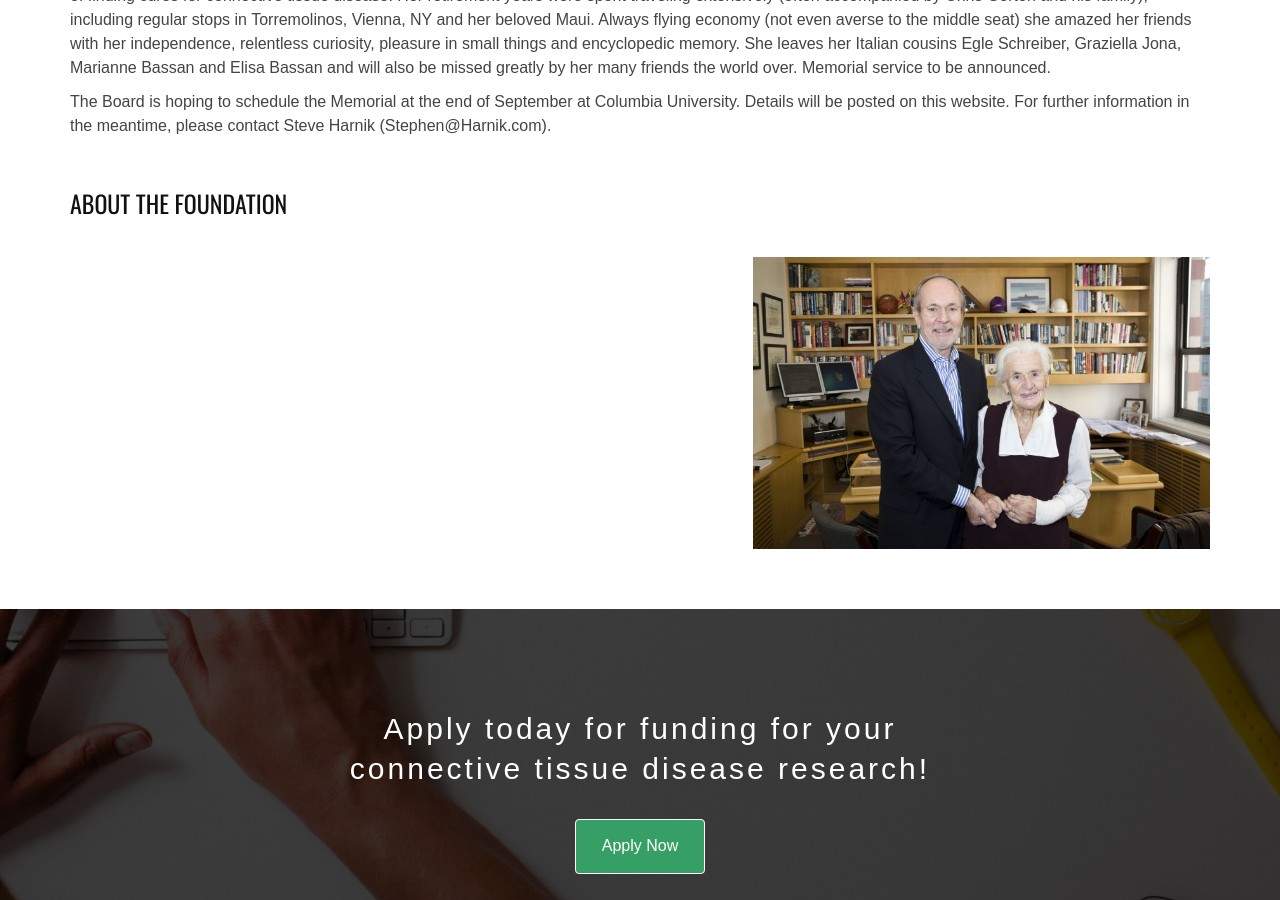
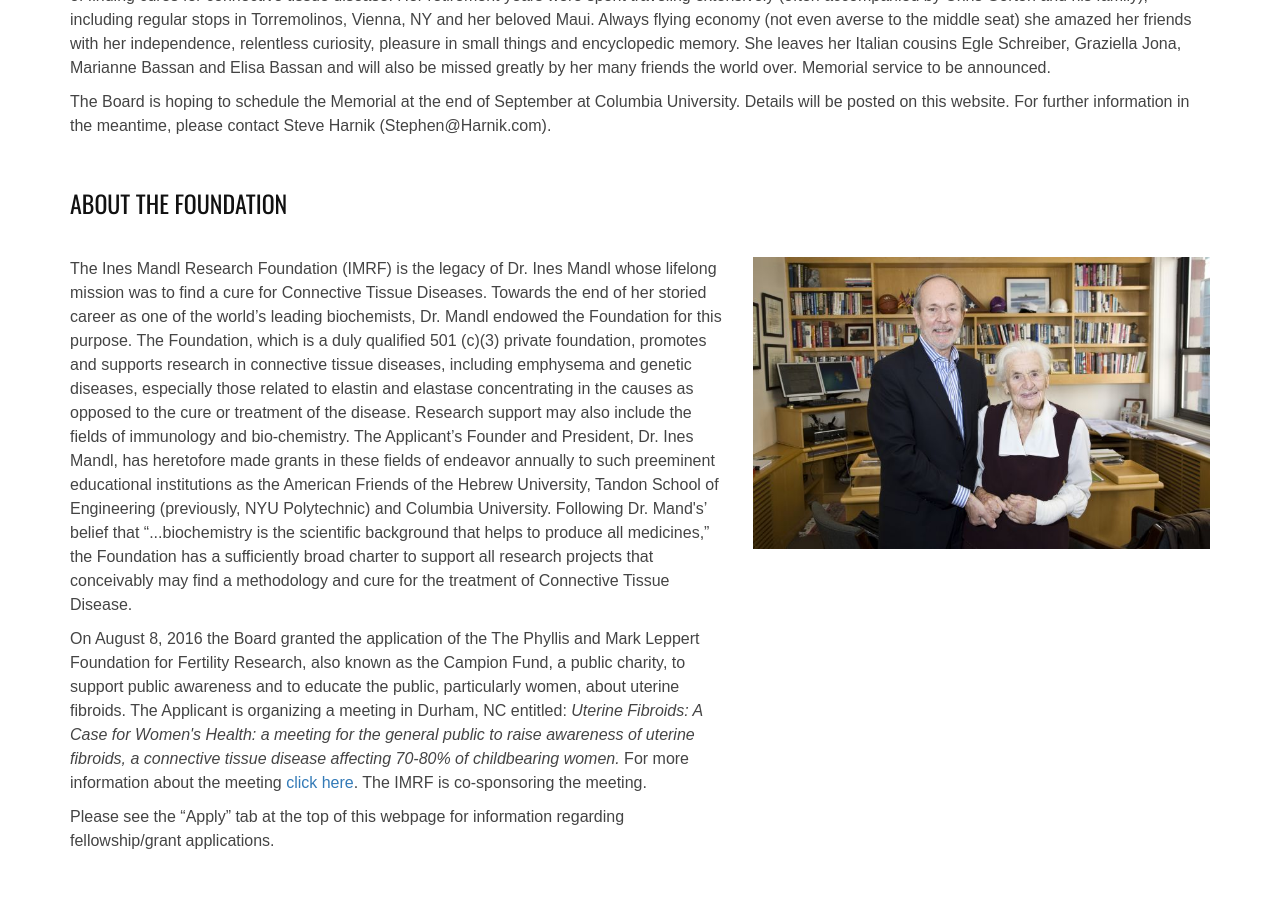
Before and after one commit to tstrand/mandlfoundation, a Jekyll site: the page built from the-ines-mandl-research-foundation.markdown, in a window 1280 px wide and 900 px high, scrolled down 1407 px. Built offline with Jekyll 4.4.1, drawn with Linux system fonts in a browser that asks for light colours.

Commit message:
Updated The Ines Mandl Research Foundation

```diff
--- a/the-ines-mandl-research-foundation.markdown
+++ b/the-ines-mandl-research-foundation.markdown
@@ -40,7 +39,32 @@ body1: The Board of the Ines Mandl Research Foundation is very sad to announce t
   on this website.  For further information in the meantime, please contact Steve
   Harnik (Stephen@Harnik.com).
 title2: About the Foundation
-body2:
+body2: 'The Ines Mandl Research Foundation (IMRF) is the legacy of Dr. Ines Mandl
+  whose lifelong mission was to find a cure for Connective Tissue Diseases. Towards
+  the end of her storied career as one of the world’s leading biochemists, Dr. Mandl
+  endowed the Foundation for this purpose.  The Foundation, which is a duly qualified
+  501 (c)(3) private foundation, promotes and supports research in connective tissue
+  diseases, including emphysema and genetic diseases, especially those related to
+  elastin and elastase concentrating in the causes as opposed to the cure or treatment
+  of the disease.  Research support may also include the fields of immunology and
+  bio-chemistry. The Applicant’s Founder and President, Dr. Ines Mandl, has heretofore
+  made grants in these fields of endeavor annually to such preeminent educational
+  institutions as the American Friends of the Hebrew University, Tandon School of
+  Engineering (previously, NYU Polytechnic) and Columbia University.  Following Dr.
+  Mand''s’ belief that “...biochemistry is the scientific background that helps to
+  produce all medicines,” the Foundation has a sufficiently broad charter to support
+  all research projects that conceivably may find a methodology and cure for the treatment
+  of Connective Tissue Disease.</p><p>On August 8, 2016 the Board granted the application
+  of the The Phyllis and Mark Leppert Foundation for Fertility Research, also known
+  as the Campion Fund, a public charity, to support public awareness and to educate
+  the public, particularly women, about uterine fibroids.  The Applicant is organizing
+  a meeting in Durham, NC entitled: <span style="font-style: italic">Uterine Fibroids:  A
+  Case for Women''s Health: a meeting for the general public to raise awareness of
+  uterine fibroids, a connective tissue disease affecting 70-80% of childbearing women.</span>
+  For more information about the meeting <a href="asset/uterine_fibroids.pdf" target="_blank">click
+  here</a>. The IMRF is co-sponsoring the meeting.</p><p>Please see the “Apply” tab
+  at the top of this webpage for information regarding fellowship/grant applications.'
+layout: default
 ---
 
 <!-- Start Header Section -->
```
Also changed, not shown: other parts of the-ines-mandl-research-foundation.markdown (+0 -1 lines).
